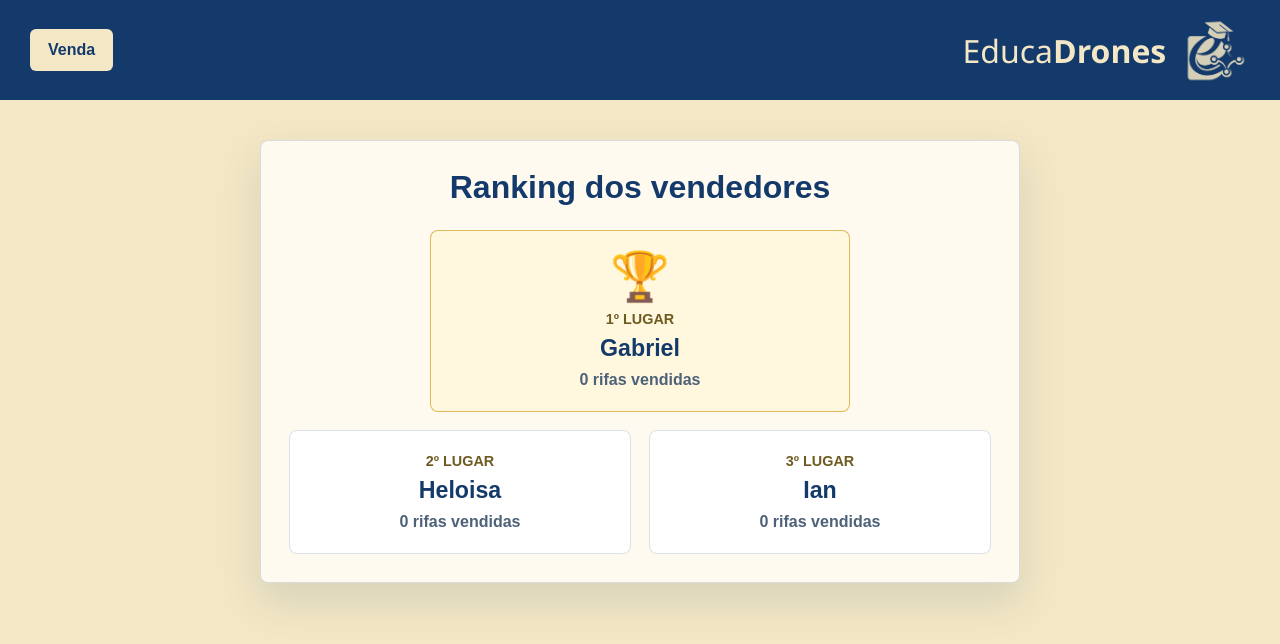
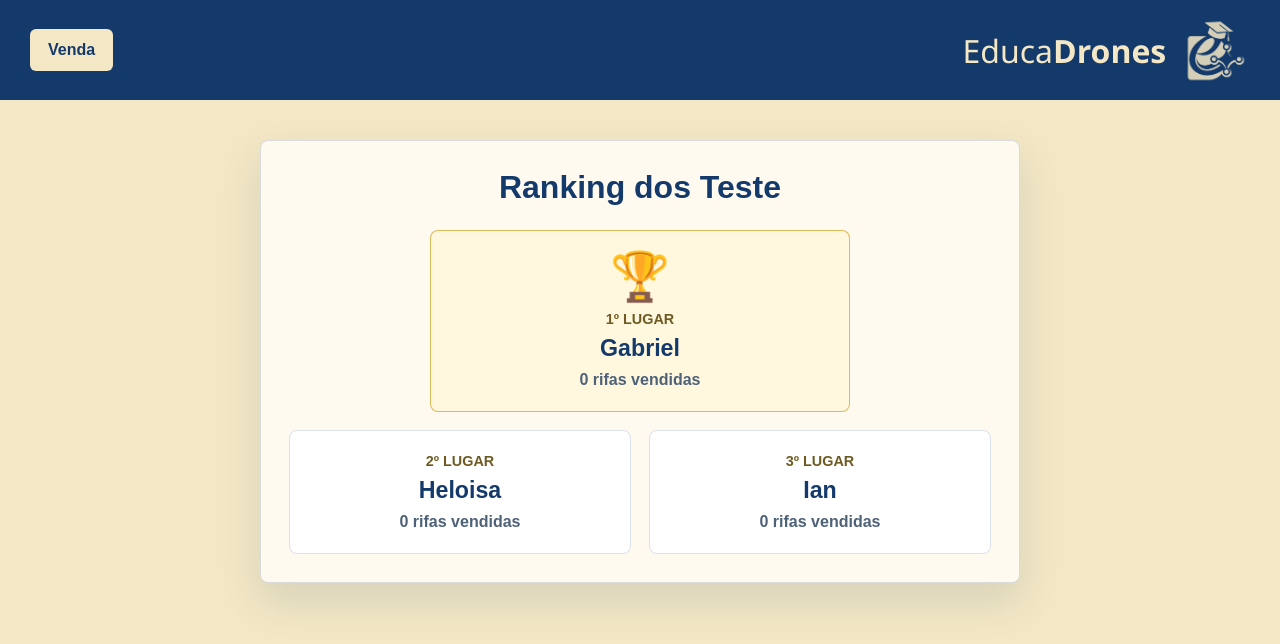
Before and after one commit to R-Nhan/Educa-DronesRifa, a Next.js app: page / in a window 1280 px wide. Shown: the top 644 px of the page. Built offline with nearby package versions, Linux system fonts and the light colour scheme; no server answers; the database is empty.

Commit message:
feat:Banco conectado com vercel teste2

```diff
--- a/app/page.tsx
+++ b/app/page.tsx
@@ -71,7 +71,7 @@ export default async function Home() {
   return (
     <main className="ranking-page">
       <section className="ranking-card" aria-labelledby="titulo-ranking">
-        <h2 id="titulo-ranking">Ranking dos vendedores</h2>
+        <h2 id="titulo-ranking">Ranking dos Teste</h2>
 
         <div className="primeiro-lugar">
           <span className="trofeu" aria-hidden="true">
```
